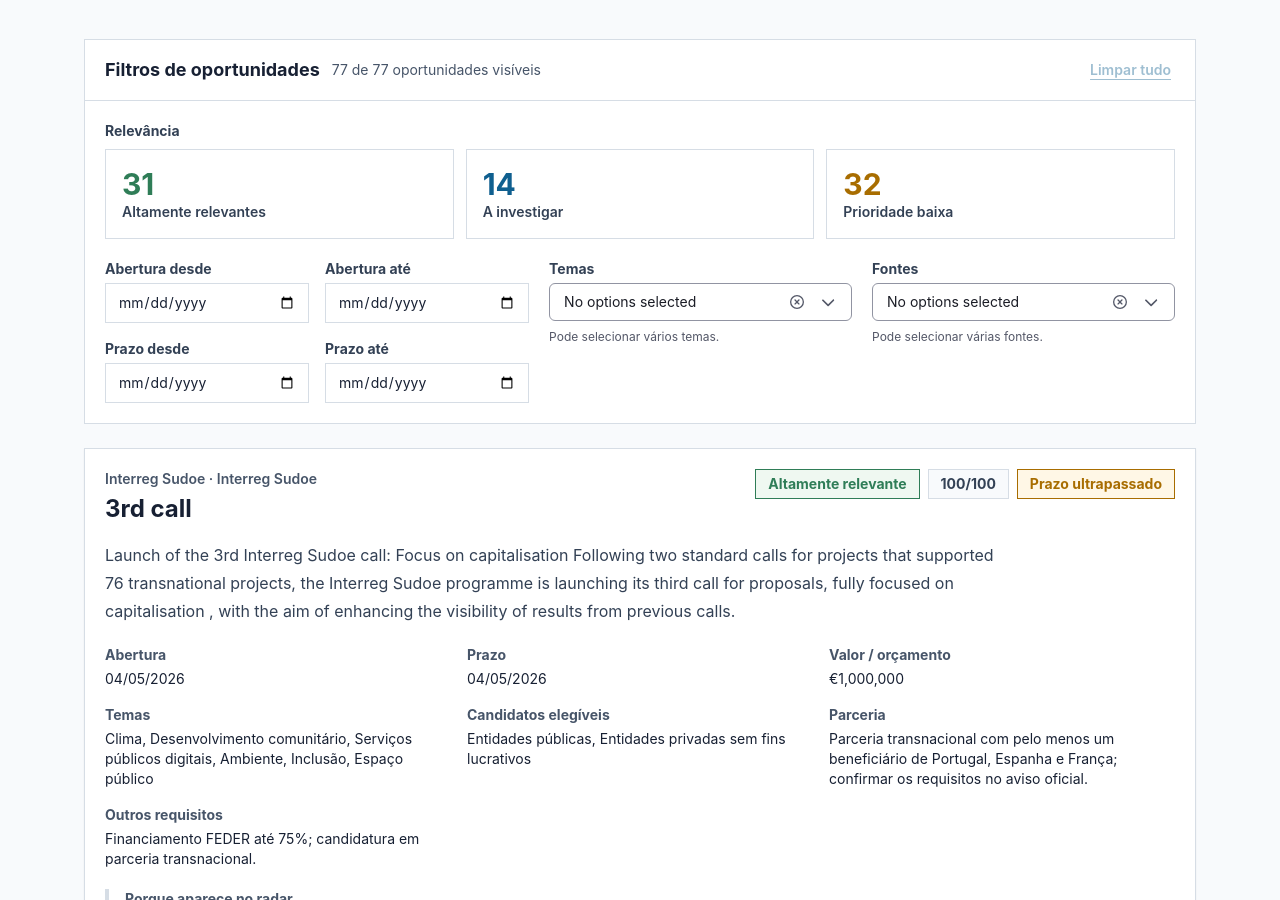
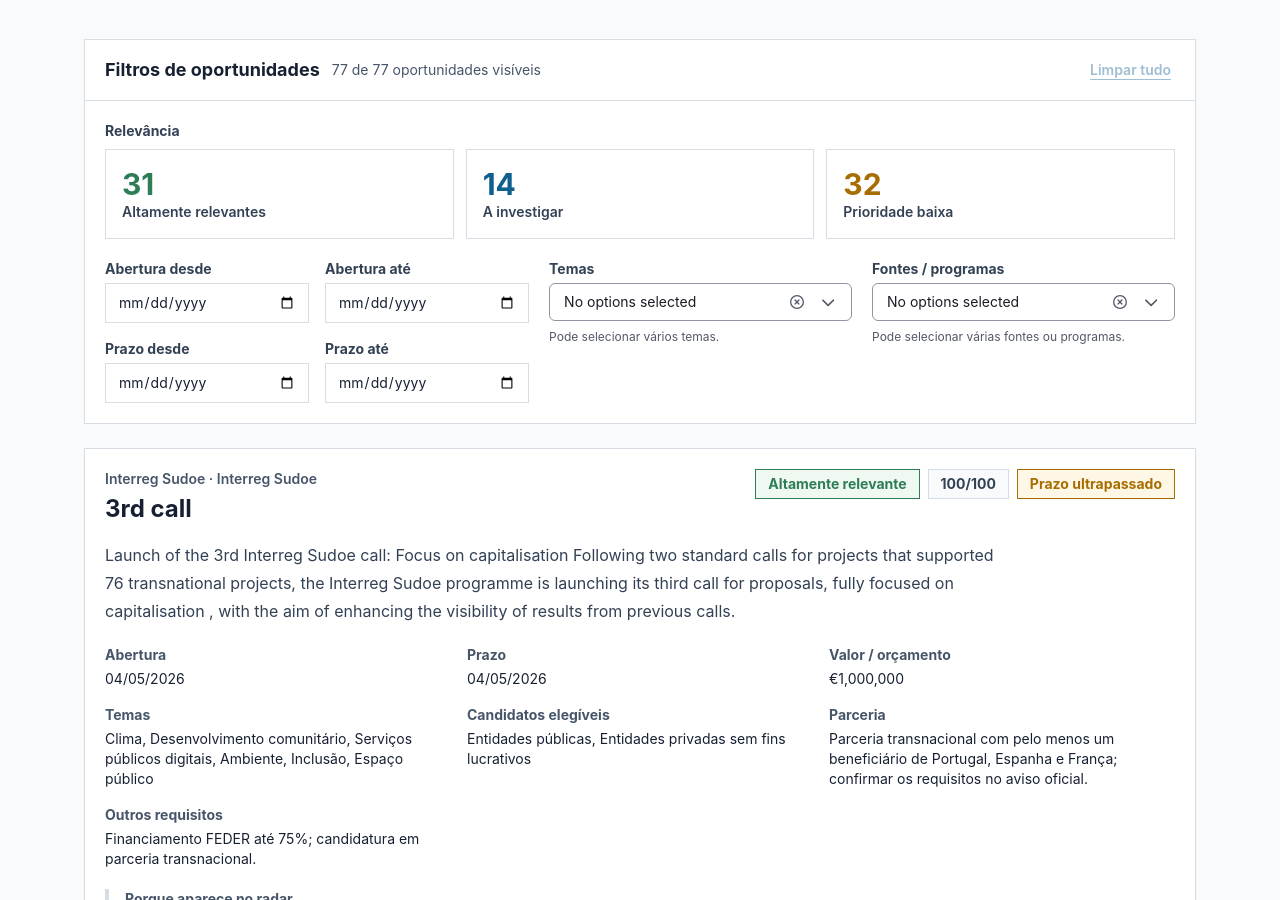
Before and after one commit to metade/radar-de-financiamento, a Jekyll site: the page built from index.html, in a window 1280 px wide and 900 px high, scrolled down 518 px. Built offline with Jekyll 4.4.1, drawn with Linux system fonts in a browser that asks for light colours.

Commit message:
Add programme-aware funding source filter

```diff
--- a/_includes/opportunity-card.html
+++ b/_includes/opportunity-card.html
@@ -6,7 +6,7 @@
   {% assign category_class = "border-civic-blue bg-soft-sky text-civic-blue" %}
 {% endif %}
 
-<article class="opportunity-card border border-line bg-white p-5 shadow-sm" data-opening-date="{{ opportunity.opening_date }}" data-deadline="{{ opportunity.deadline }}" data-source="{{ opportunity.funding_source | escape }}" data-relevance="{{ opportunity.relevance_category | escape }}" data-themes="{% for theme in opportunity.themes %}{{ site.data.theme_labels[theme].query | default: theme }}{% unless forloop.last %},{% endunless %}{% endfor %}">
+<article class="opportunity-card border border-line bg-white p-5 shadow-sm" data-opening-date="{{ opportunity.opening_date }}" data-deadline="{{ opportunity.deadline }}" data-source="{{ opportunity.funding_source | escape }}|{{ opportunity.programme | escape }}" data-relevance="{{ opportunity.relevance_category | escape }}" data-themes="{% for theme in opportunity.themes %}{{ site.data.theme_labels[theme].query | default: theme }}{% unless forloop.last %},{% endunless %}{% endfor %}">
   <div class="flex flex-col gap-4 lg:flex-row lg:items-start lg:justify-between">
     <div>
       <p class="text-sm font-semibold text-slate-600">{{ opportunity.programme }} · {{ opportunity.funding_source }}</p>
--- a/_includes/report-content.html
+++ b/_includes/report-content.html
@@ -15,7 +15,9 @@
     <details id="opportunity-filter-panel" class="border border-line bg-white" open>
       <summary class="flex cursor-pointer items-center gap-3 px-5 py-4 text-lg font-bold text-ink"><span>Filtros de oportunidades</span><span class="text-sm font-normal text-slate-600" id="filter-count" aria-live="polite"></span><button class="ml-auto px-1 text-sm font-semibold text-civic-blue underline underline-offset-4 hover:text-ink disabled:cursor-not-allowed disabled:opacity-40" id="clear-filters" type="button" disabled>Limpar tudo</button></summary>
       <form id="opportunity-filters" class="border-t border-line p-5" aria-label="Filtrar oportunidades">
-      {% assign funding_sources = report.opportunities | map: "funding_source" | uniq | sort %}
+      {% assign portal_sources = report.opportunities | map: "funding_source" %}
+      {% assign programme_sources = report.opportunities | map: "programme" %}
+      {% assign funding_sources = portal_sources | concat: programme_sources | uniq | sort %}
       <fieldset class="mb-5">
         <legend class="text-sm font-bold text-slate-700">Relevância</legend>
         <div class="mt-2 grid gap-3 sm:grid-cols-3">
@@ -41,7 +43,7 @@
           <div><label class="block text-sm font-bold text-slate-700" for="deadline-to">Prazo até</label><input class="filter-date mt-1 w-full max-w-[15rem] border border-line px-3 py-2 text-sm" id="deadline-to" type="date"></div>
         </div>
         <div><label class="block text-sm font-bold text-slate-700" for="theme-filter">Temas</label><wa-select class="mt-1 block" id="theme-filter" aria-label="Temas" hint="Pode selecionar vários temas." size="small" multiple with-clear max-options-visible="2">{% for theme in site.data.theme_labels %}<wa-option value="{{ theme[1].query }}">{{ theme[1].label }}</wa-option>{% endfor %}</wa-select></div>
-        <div><label class="block text-sm font-bold text-slate-700" for="source-filter">Fontes</label><wa-select class="mt-1 block" id="source-filter" aria-label="Fontes" hint="Pode selecionar várias fontes." size="small" multiple with-clear max-options-visible="2">{% for source in funding_sources %}<wa-option value="{{ source | escape }}">{{ source }}</wa-option>{% endfor %}</wa-select></div>
+        <div><label class="block text-sm font-bold text-slate-700" for="source-filter">Fontes / programas</label><wa-select class="mt-1 block" id="source-filter" aria-label="Fontes / programas" hint="Pode selecionar várias fontes ou programas." size="small" multiple with-clear max-options-visible="2">{% for source in funding_sources %}<wa-option value="{{ source | escape }}">{{ source }}</wa-option>{% endfor %}</wa-select></div>
       </div>
       </form>
     </details>
@@ -83,7 +85,8 @@
       let visible = 0;
       cards.forEach((card) => {
         const cardThemes = card.dataset.themes ? card.dataset.themes.split(',') : [];
-        const matchesOtherFilters = matches(card.dataset.openingDate, values['opening-from'], values['opening-to']) && matches(card.dataset.deadline, values['deadline-from'], values['deadline-to']) && (themes.length === 0 || themes.some((theme) => cardThemes.includes(theme))) && (sources.length === 0 || sources.includes(card.dataset.source));
+        const cardSources = card.dataset.source ? card.dataset.source.split('|') : [];
+        const matchesOtherFilters = matches(card.dataset.openingDate, values['opening-from'], values['opening-to']) && matches(card.dataset.deadline, values['deadline-from'], values['deadline-to']) && (themes.length === 0 || themes.some((theme) => cardThemes.includes(theme))) && (sources.length === 0 || sources.some((source) => cardSources.includes(source)));
         const show = matchesOtherFilters && (relevance.length === 0 || relevance.includes(card.dataset.relevance));
         card.hidden = !show;
         if (show) visible += 1;
@@ -92,7 +95,8 @@
         const category = counter.dataset.relevanceCount;
         counter.textContent = cards.filter((card) => {
           const cardThemes = card.dataset.themes ? card.dataset.themes.split(',') : [];
-          return card.dataset.relevance === category && matches(card.dataset.openingDate, values['opening-from'], values['opening-to']) && matches(card.dataset.deadline, values['deadline-from'], values['deadline-to']) && (themes.length === 0 || themes.some((theme) => cardThemes.includes(theme))) && (sources.length === 0 || sources.includes(card.dataset.source));
+          const cardSources = card.dataset.source ? card.dataset.source.split('|') : [];
+          return card.dataset.relevance === category && matches(card.dataset.openingDate, values['opening-from'], values['opening-to']) && matches(card.dataset.deadline, values['deadline-from'], values['deadline-to']) && (themes.length === 0 || themes.some((theme) => cardThemes.includes(theme))) && (sources.length === 0 || sources.some((source) => cardSources.includes(source)));
         }).length;
       });
       count.textContent = `${visible} de ${cards.length} oportunidades visíveis`;
```
